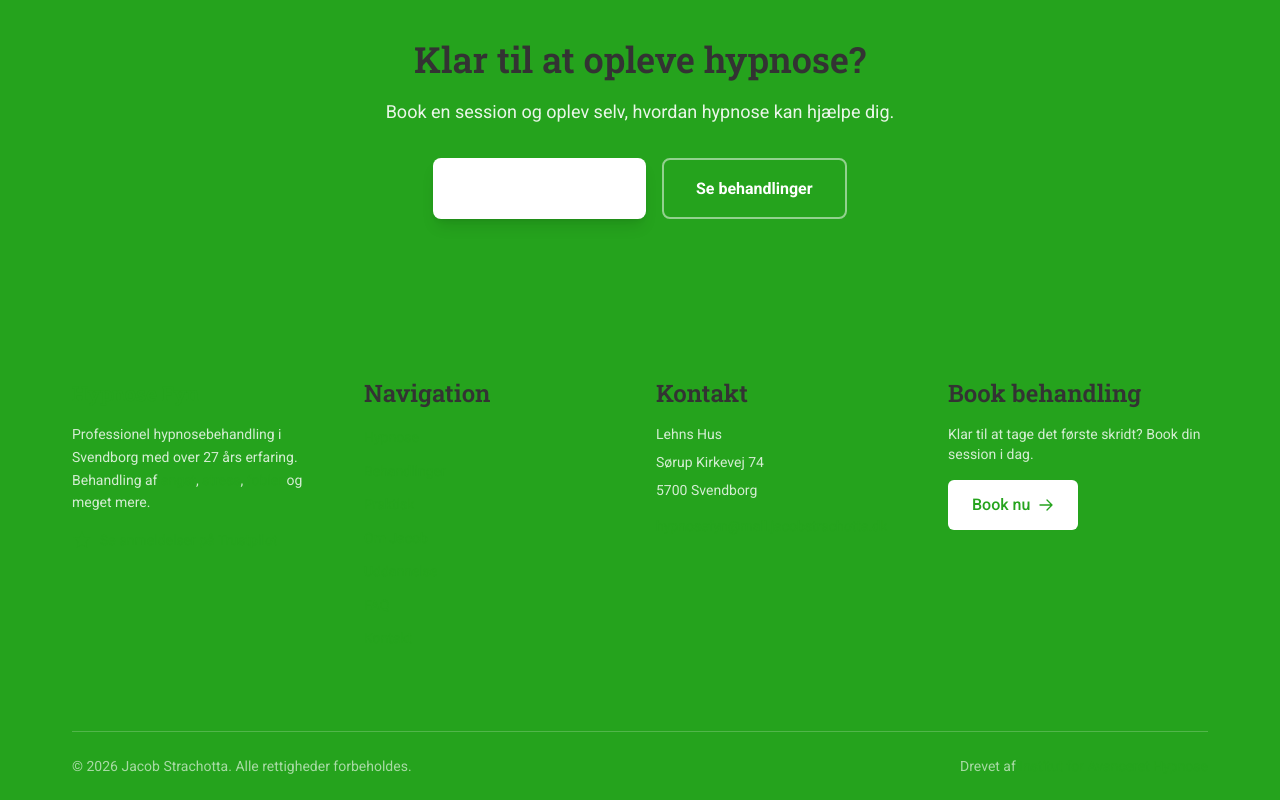
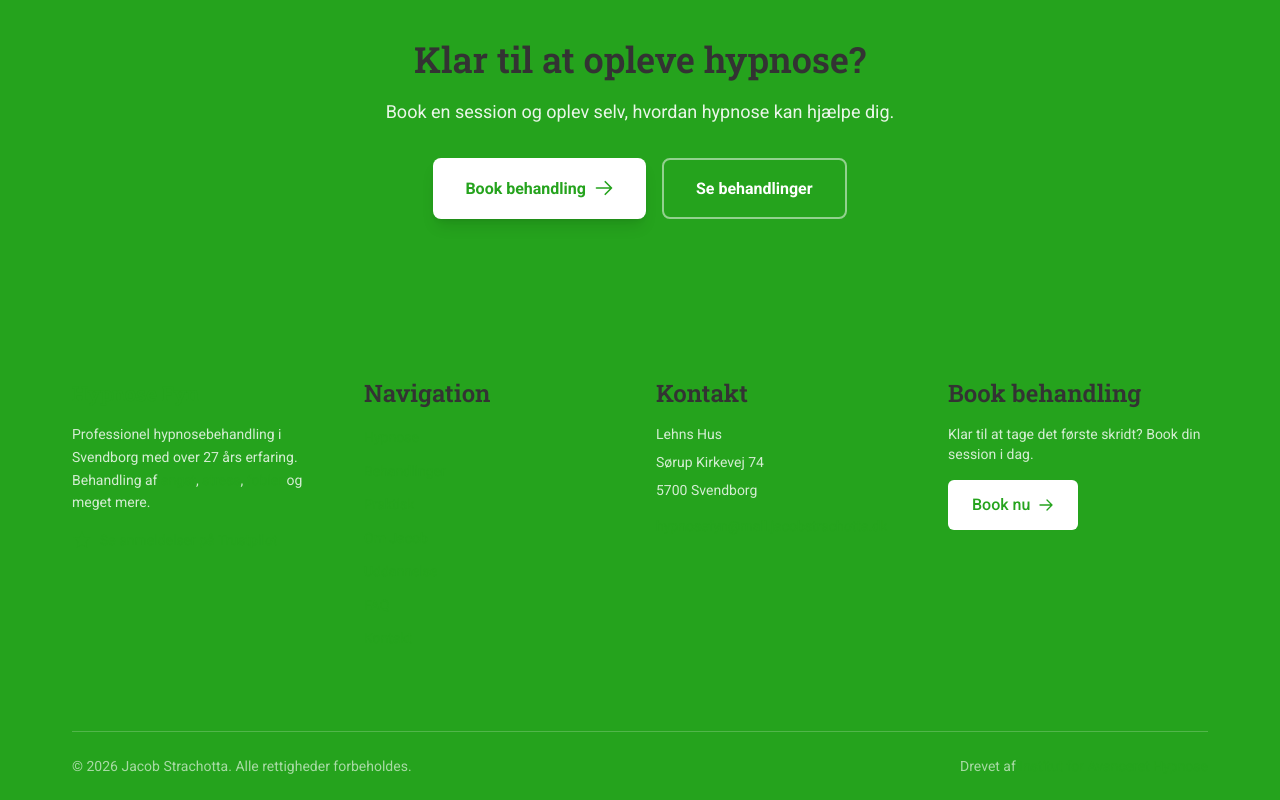
Before and after one commit to thebinarybeastieboy/hypnosefyn.dk, a Next.js app: page /hypnose in a window 1280 px wide. Shown: the part 2475-3275 px from the top of the page. Built offline with nearby package versions, Linux system fonts and the light colour scheme.

Commit message:
fix: CTA buttons now have inline color styles for visibility

```diff
--- a/components/blocks/CTA.tsx
+++ b/components/blocks/CTA.tsx
@@ -65,6 +65,7 @@ export default function CTA({
                                 target="_blank"
                                 rel="noopener noreferrer"
                                 className={`inline-flex items-center justify-center px-8 py-4 font-semibold rounded-lg transition-all hover:scale-105 shadow-lg ${buttonStyles[variant]}`}
+                                style={{ color: variant === 'primary' || variant === 'secondary' ? '#25a31d' : 'white' }}
                             >
                                 {primaryButton.label}
                                 <svg className="ml-2 w-5 h-5" fill="none" viewBox="0 0 24 24" strokeWidth="2" stroke="currentColor">
@@ -75,6 +76,7 @@ export default function CTA({
                             <Link
                                 href={primaryButton.href}
                                 className={`inline-flex items-center justify-center px-8 py-4 font-semibold rounded-lg transition-all hover:scale-105 shadow-lg ${buttonStyles[variant]}`}
+                                style={{ color: variant === 'primary' || variant === 'secondary' ? '#25a31d' : 'white' }}
                             >
                                 {primaryButton.label}
                             </Link>
```
